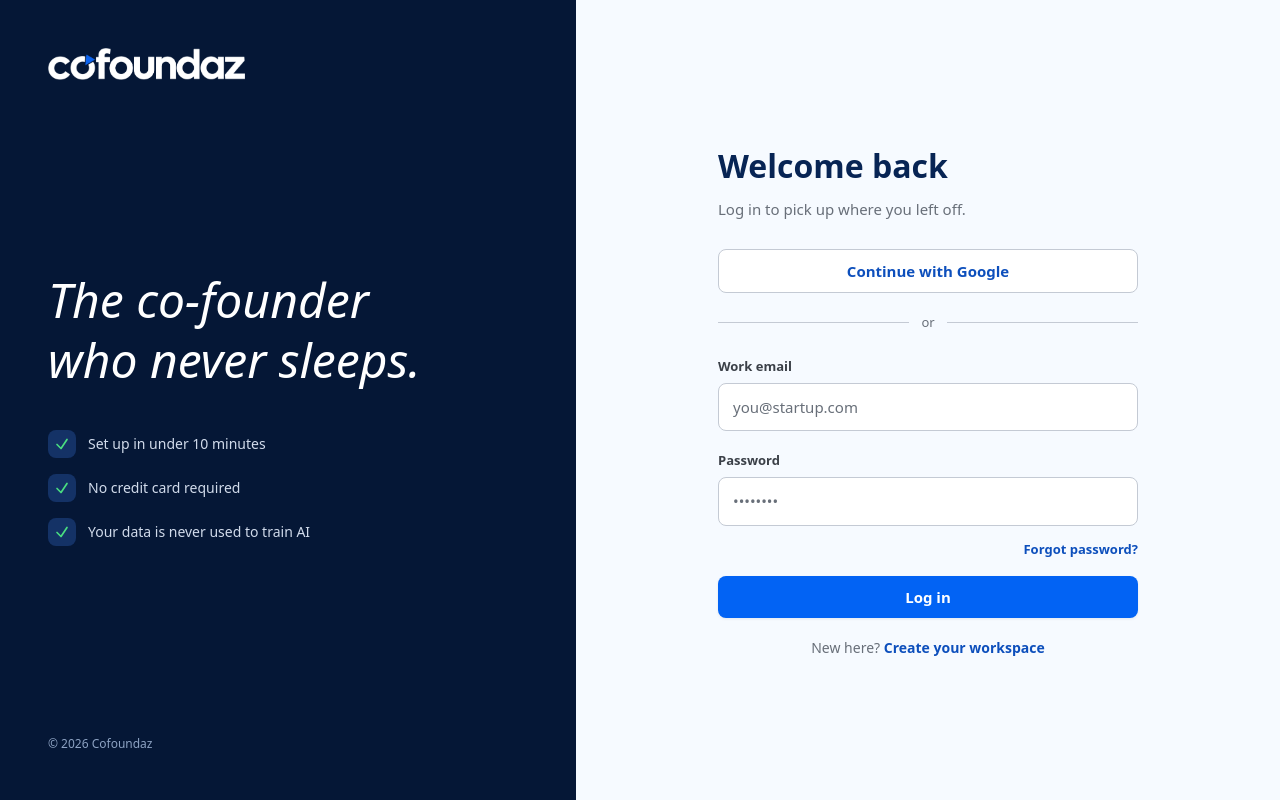
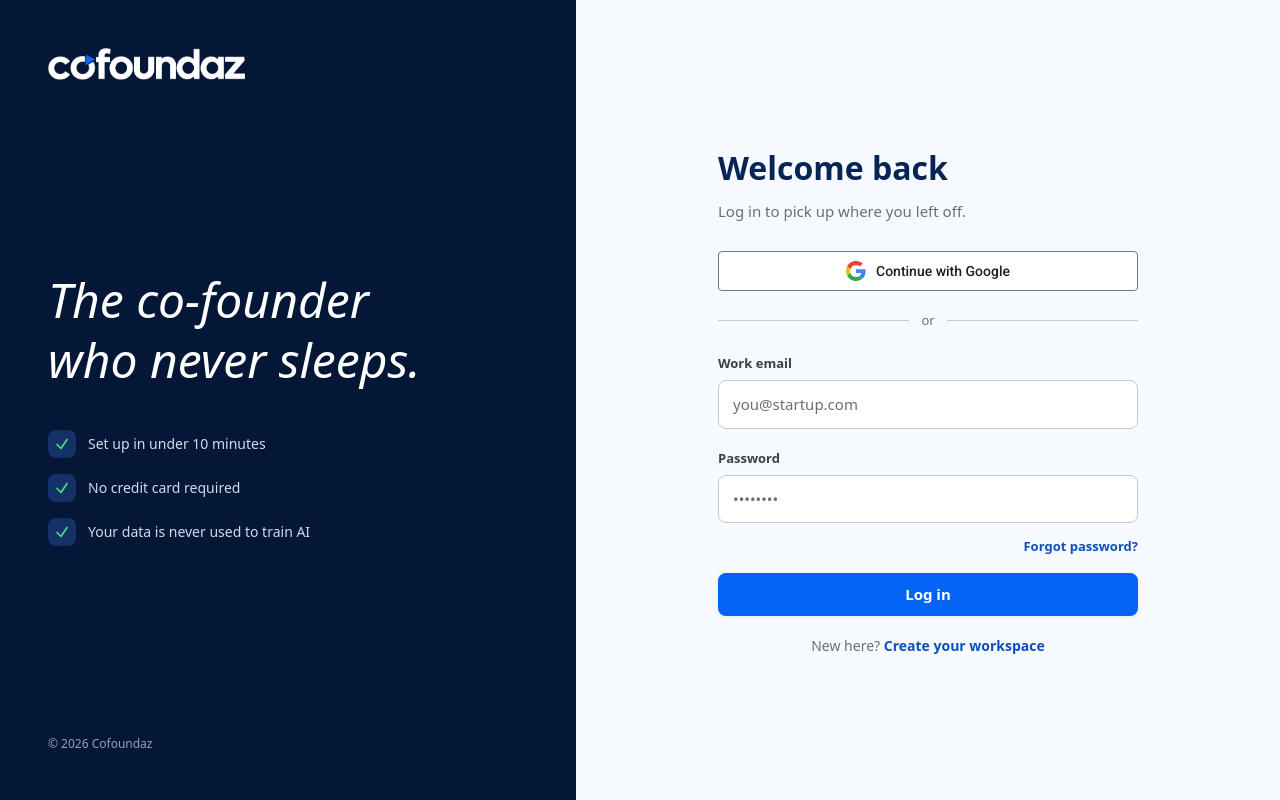
Before and after one commit to innocent98/cofoundaz, a Next.js app: page /login in a window 1280 px wide. Built offline with nearby package versions, Linux system fonts and the light colour scheme; no server answers.

Commit message:
feat(auth): Google-branded sign-in button, Sign up with Google label, evidence

```diff
--- a/content/auth.ts
+++ b/content/auth.ts
@@ -25,7 +25,7 @@ export const authModes = {
 
 export const authShared = {
   google: 'Continue with Google',
-  googleLoading: 'Opening Google...',
+  googleSignup: 'Sign up with Google',
   divider: 'or',
   emailLabel: 'Work email',
   emailPlaceholder: 'you@startup.com',
--- a/ui/marketing/auth/auth-form.tsx
+++ b/ui/marketing/auth/auth-form.tsx
@@ -2,6 +2,7 @@
 
 import { useState } from 'react'
 import Link from 'next/link'
+import { GoogleButton } from './google-button'
 import { Button, Field, fieldControlClasses } from '@/ui/primitives'
 import { authModes, authShared } from '@/content/auth'
 
@@ -79,16 +80,12 @@ export function AuthForm({
       <p className="mt-2 text-[15px] text-neutral-500">{copy.subtitle}</p>
 
       <div className="mt-7 flex flex-col gap-2.5">
-        <Button
-          type="button"
-          variant="secondary"
-          size="md"
-          className="w-full"
+        <GoogleButton
+          label={isSignup ? authShared.googleSignup : authShared.google}
           onClick={handleGoogle}
           disabled={!onGoogle || isSubmitting || googleLoading}
-        >
-          {googleLoading ? authShared.googleLoading : authShared.google}
-        </Button>
+          busy={googleLoading}
+        />
       </div>
 
       <div className="my-5 flex items-center gap-3 text-[13px] text-neutral-500">
--- /dev/null
+++ b/ui/marketing/auth/google-button.tsx
@@ -0,0 +1,43 @@
+'use client'
+
+import { Roboto } from 'next/font/google'
+
+// colour-ok-file: Google's Sign-In branding rules fix these exact colours; they are not Cofoundaz brand colours.
+// Google's own Sign-In branding (light theme): white fill, #747775 1px border,
+// #1F1F1F text, Roboto Medium 14px, 20px multicolour "G" with the standard
+// 12px side padding and 10px gap, 4px radius. Colours are Google's, never the
+// Cofoundaz brand colours. The app has no dark mode, so only the light theme ships.
+const roboto = Roboto({ subsets: ['latin'], weight: '500', display: 'swap' })
+
+function GoogleG() {
+  return (
+    <svg width="20" height="20" viewBox="0 0 48 48" aria-hidden="true" focusable="false" className="shrink-0">
+      <path fill="#EA4335" d="M24 9.5c3.54 0 6.71 1.22 9.21 3.6l6.85-6.85C35.9 2.38 30.47 0 24 0 14.62 0 6.51 5.38 2.56 13.22l7.98 6.19C12.43 13.72 17.74 9.5 24 9.5z" />
+      <path fill="#4285F4" d="M46.98 24.55c0-1.57-.15-3.09-.38-4.55H24v9.02h12.94c-.58 2.96-2.26 5.48-4.78 7.18l7.73 6c4.51-4.18 7.09-10.36 7.09-17.65z" />
+      <path fill="#FBBC05" d="M10.53 28.59c-.48-1.45-.76-2.99-.76-4.59s.27-3.14.76-4.59l-7.98-6.19C.92 16.46 0 20.12 0 24c0 3.88.92 7.54 2.56 10.78l7.97-6.19z" />
+      <path fill="#34A853" d="M24 48c6.48 0 11.93-2.13 15.89-5.81l-7.73-6c-2.15 1.45-4.92 2.3-8.16 2.3-6.26 0-11.57-4.22-13.47-9.91l-7.98 6.19C6.51 42.62 14.62 48 24 48z" />
+    </svg>
+  )
+}
+
+interface GoogleButtonProps {
+  label: string
+  onClick: () => void
+  disabled?: boolean
+  busy?: boolean
+}
+
+export function GoogleButton({ label, onClick, disabled = false, busy = false }: GoogleButtonProps) {
+  return (
+    <button
+      type="button"
+      onClick={onClick}
+      disabled={disabled}
+      aria-busy={busy || undefined}
+      className={`${roboto.className} flex h-10 w-full items-center justify-center gap-2.5 rounded-[4px] border border-[#747775] bg-white px-3 text-sm font-medium leading-5 text-[#1F1F1F] transition-colors hover:bg-[#F8F9FA] focus-visible:outline-2 focus-visible:outline-offset-2 focus-visible:outline-[#1F1F1F] disabled:cursor-not-allowed disabled:border-[#1F1F1F]/12 disabled:bg-[#1F1F1F]/12 disabled:text-[#1F1F1F]/38`}
+    >
+      <GoogleG />
+      <span>{label}</span>
+    </button>
+  )
+}
--- a/vitest.setup.ts
+++ b/vitest.setup.ts
@@ -1,5 +1,8 @@
 import '@testing-library/jest-dom/vitest'
-import { expect } from 'vitest'
+import { expect, vi } from 'vitest'
 import { toHaveNoViolations } from 'jest-axe'
 
 expect.extend(toHaveNoViolations)
+
+// next/font needs the Next compiler; in unit tests it just yields a class name.
+vi.mock('next/font/google', () => ({ Roboto: () => ({ className: 'font-roboto' }) }))
```
Also changed, not shown: 7 other files (tests, documents, lock files or other folders).
